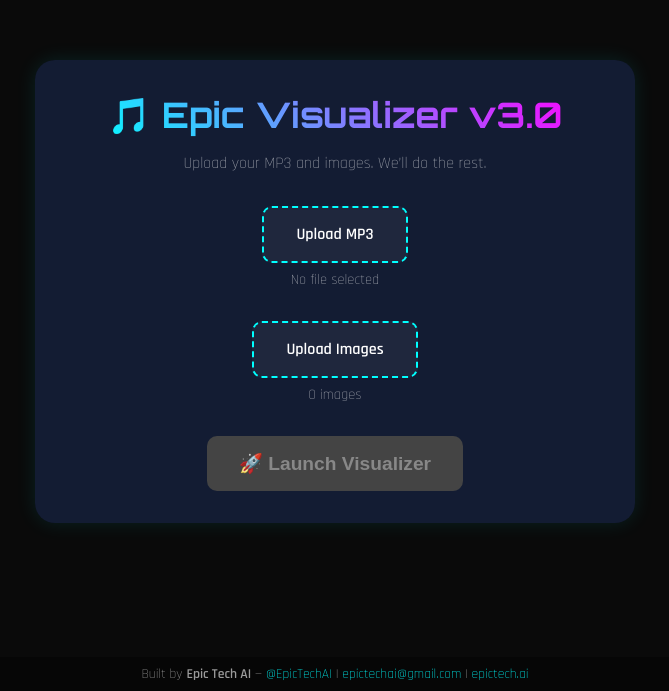
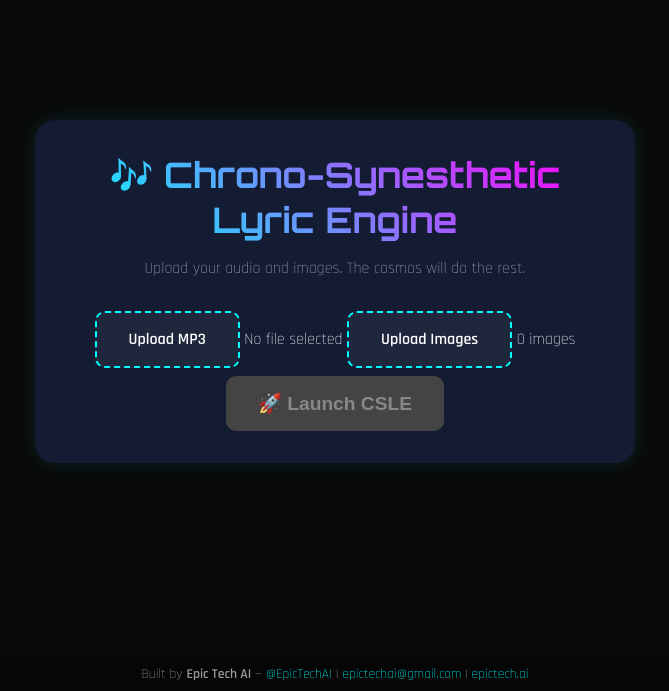
Before and after one commit to Sm0k367/lyric-visualizer-v2.0, a plain HTML site: page index.html in a window 1280 px wide. Shown: the part 109-800 px from the top of the page, without its empty margins (305-974 px from the left). Drawn offline with Linux system fonts and the light colour scheme.

Commit message:
Update index.html

```diff
--- a/index.html
+++ b/index.html
@@ -3,41 +3,41 @@
 <head>
   <meta charset="UTF-8" />
   <meta name="viewport" content="width=device-width, initial-scale=1.0"/>
-  <title>Epic Visualizer v3.0</title>
+  <title>CSLE v3.0 – Chrono-Synesthetic Lyric Engine</title>
   <link rel="stylesheet" href="style.css" />
-  <link href="https://fonts.googleapis.com/css2?family=Orbitron:wght@400;700&family=Rajdhani:wght@300;600&display=swap" rel="stylesheet">
+  <link href="https://fonts.googleapis.com/css2?family=Orbitron:wght@500;700&family=Rajdhani:wght@300;600&display=swap" rel="stylesheet">
 </head>
 <body>
 
-  <!-- ===== SETUP SCREEN ===== -->
+  <!-- SETUP SCREEN -->
   <div id="setup-screen" class="screen active">
     <div class="setup-container">
-      <h1>🎵 Epic Visualizer v3.0</h1>
-      <p>Upload your MP3 and images. We’ll do the rest.</p>
+      <h1>🎶 Chrono-Synesthetic Lyric Engine</h1>
+      <p>Upload your audio and images. The cosmos will do the rest.</p>
 
-      <div class="setup-step">
-        <label for="audio-upload" class="file-label">Upload MP3</label>
+      <label class="file-label">
+        Upload MP3
         <input type="file" id="audio-upload" accept="audio/mpeg" />
-        <span id="audio-file-name" class="file-name">No file selected</span>
-      </div>
+      </label>
+      <span id="audio-file-name" class="file-info">No file selected</span>
 
-      <div class="setup-step">
-        <label for="image-upload" class="file-label">Upload Images</label>
+      <label class="file-label">
+        Upload Images
         <input type="file" id="image-upload" accept="image/*" multiple />
-        <span id="image-file-count" class="file-name">0 images</span>
-      </div>
+      </label>
+      <span id="image-file-count" class="file-info">0 images</span>
 
-      <button id="launch-btn" disabled>🚀 Launch Visualizer</button>
+      <button id="launch-btn" disabled>🚀 Launch CSLE</button>
     </div>
   </div>
 
-  <!-- ===== VISUALIZER SCREEN ===== -->
+  <!-- VISUALIZER SCREEN -->
   <div id="visualizer-screen" class="screen">
     <canvas id="background-canvas"></canvas>
     <audio id="audio" preload="auto"></audio>
 
     <div id="slideshow">
-      <img id="slide" src="" alt="Slideshow Image" />
+      <img id="slide" src="" alt="Visualized Lyric" />
     </div>
 
     <div id="controls">
@@ -46,7 +46,7 @@
     </div>
   </div>
 
-  <!-- ===== FOOTER ===== -->
+  <!-- FOOTER -->
   <footer id="footer">
     <p>Built by <strong>Epic Tech AI</strong> —
       <a href="https://x.com/EpicTechAI" target="_blank">@EpicTechAI</a> |
```
